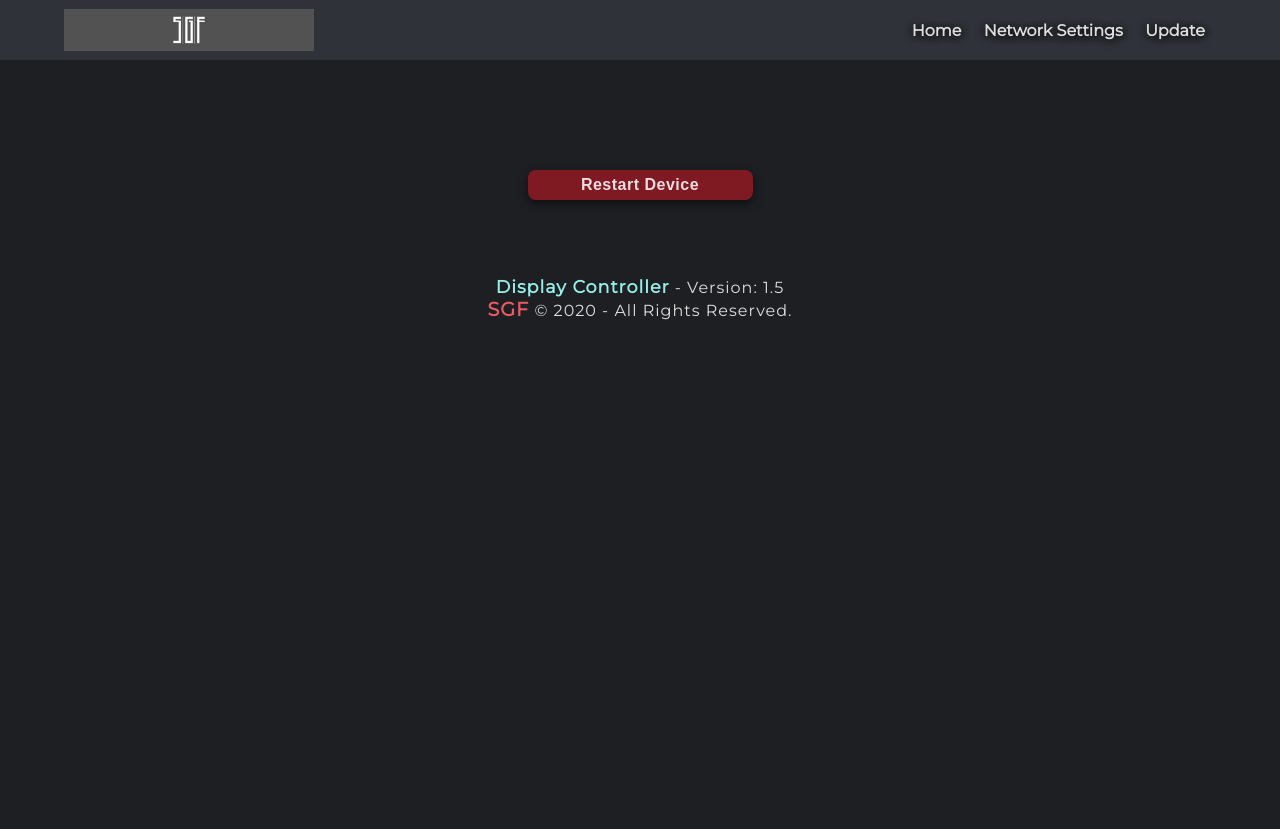
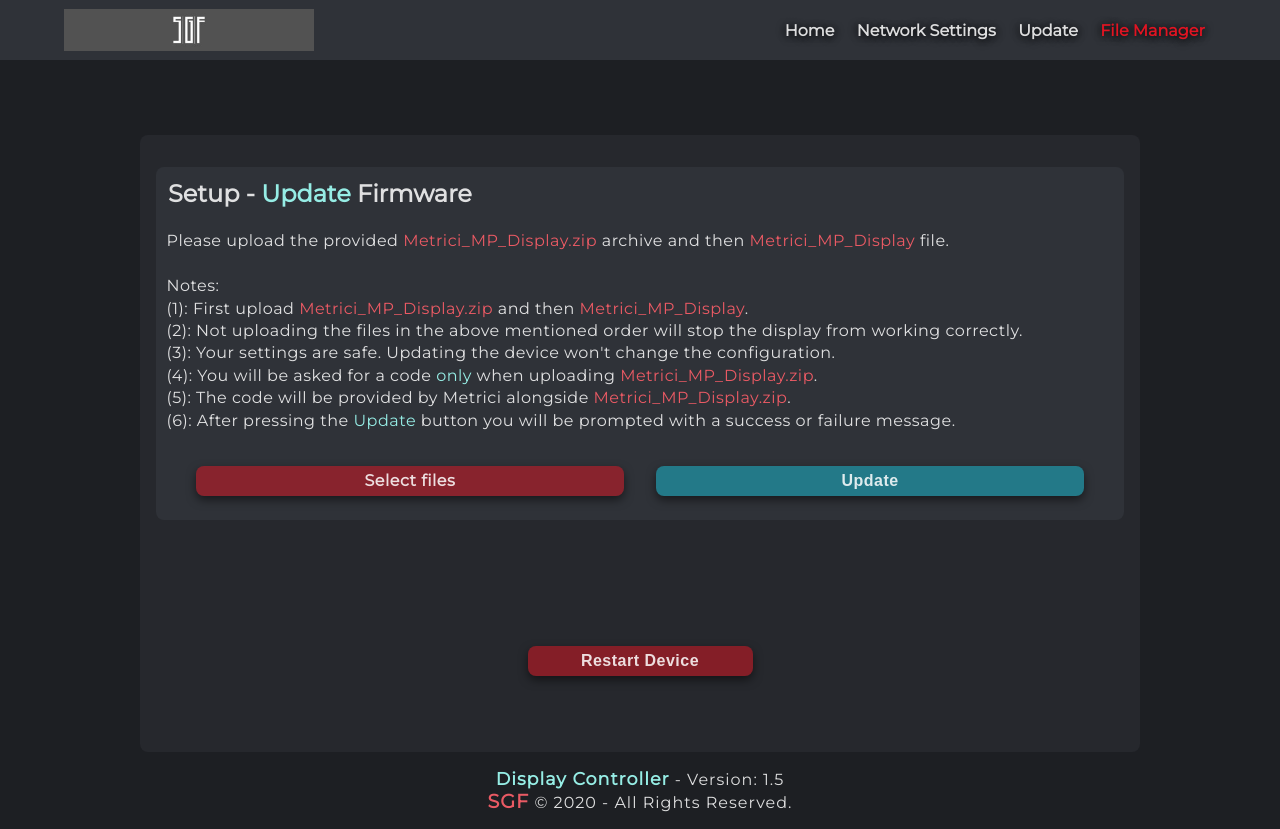
Before and after one commit to GeorgeFlorian/Finished_link_project, a Vue app: page /files in a window 1280 px wide. Before the commit the page ends 800 px from the top, so only its background shows below. Built offline with nearby package versions, Linux system fonts and the light colour scheme.

Commit message:
Fixed pathing and 404 errors caused by refreshing

```diff
--- a/package.json
+++ b/package.json
@@ -11,6 +11,7 @@
     "axios": "^0.19.2",
     "bluebird": "^3.7.2",
     "body-parser": "^1.19.0",
+    "connect-history-api-fallback": "^1.6.0",
     "cookie-parser": "^1.4.5",
     "core-js": "^3.6.5",
     "couchbase": "^3.0.4",
@@ -32,6 +33,7 @@
     "babel-eslint": "^10.1.0",
     "eslint": "^6.7.2",
     "eslint-plugin-vue": "^6.2.2",
+    "vue-cli-plugin-express": "~1.0.2",
     "vue-template-compiler": "^2.6.11"
   },
   "eslintConfig": {
--- a/src/App.vue
+++ b/src/App.vue
@@ -5,7 +5,6 @@
     <transition name="fade" mode="out-in">
       <router-view></router-view>
     </transition>
-    <ShellExec></ShellExec>
     <Footer></Footer>
   </div>
 </template>
@@ -13,14 +12,12 @@
 <script>
 import Navbar from "./components/Navbar";
 import Footer from "./components/Footer";
-import ShellExec from "./components/ShellExec";
 
 export default {
   name: "App",
   components: {
     Navbar,
-    Footer,
-    ShellExec
+    Footer
   }
 }
 </script>
--- a/src/components/Navbar.vue
+++ b/src/components/Navbar.vue
@@ -20,6 +20,9 @@
         <!-- <li><router-link to="/files">Import/Export Files</router-link></li> -->
         <li>
           <router-link to="/update">Update</router-link>
+        </li>
+        <li>
+          <router-link to="/files">File Manager</router-link>
         </li>
       </ul>
     </div>
--- a/src/components/ShellExec.vue
+++ b/src/components/ShellExec.vue
@@ -22,8 +22,10 @@
   },
   methods: {
     restartDevice: function() {
+      let currentUrl = window.location.pathname;
+      console.log("currentUrl: " + currentUrl);
       server
-        .post("/home", { command: "ls -l"})
+        .post(currentUrl, { command: "ls -l"})
         // server.post("/home", "sudo reboot")
         .then(res => {
           console.log("res.data: ");
--- a/src/router/index.js
+++ b/src/router/index.js
@@ -7,6 +7,7 @@
 const routes = [
   {
     path: "/",
+    redirect: "/home",
     component: Home,
   },
   {
@@ -25,6 +26,11 @@
     component: () => import(/* webpackChunkName: "staticIP" */ "../views/Static.vue")
   },
   {
+    path: "/files",
+    name: "FileManager",
+    component: () => import(/* webpackChunkName: "staticIP" */ "../views/FileManager.vue")
+  },
+  {
     path: "/update",
     name: "Update",
     // route level code-splitting
@@ -35,9 +41,8 @@
 ];
 
 const router = new VueRouter({
-  // mode: "history",
-  mode: process.env.IS_ELECTRON ? 'hash' : 'history',
-  base: process.env.BASE_URL,
+  mode: "history",
+  // base: process.env.BASE_URL,
   routes,
 });
 
--- a/src/views/FileManager.vue
+++ b/src/views/FileManager.vue
@@ -0,0 +1,123 @@
+<template>
+  <section>
+    <div class="top_container update_container">
+      <div class="mid_container">
+        <div class="title">
+          <h1>
+            Setup -
+            <span class="setting">Update</span> Firmware
+          </h1>
+        </div>
+        <div class="update_text_container">
+          Please upload the provided
+          <span style="color:#ea5a64">Metrici_MP_Display.zip</span> archive and then
+          <span style="color:#ea5a64">Metrici_MP_Display</span> file.
+          <br />
+          <br />Notes:
+          <br />(1): First upload
+          <span style="color:#ea5a64">Metrici_MP_Display.zip</span> and then
+          <span style="color:#ea5a64">Metrici_MP_Display</span>.
+          <br />(2): Not uploading the files in the above mentioned order will stop the display from working correctly.
+          <br />(3): Your settings are safe. Updating the device won't change the configuration.
+          <br />(4): You will be asked for a code
+          <span style="color:#96ede5">only</span> when uploading
+          <span style="color:#ea5a64">Metrici_MP_Display.zip</span>.
+          <br />(5): The code will be provided by Metrici alongside
+          <span style="color:#ea5a64">Metrici_MP_Display.zip</span>.
+          <br />(6): After pressing the
+          <span style="color:#96ede5">Update</span> button you will be prompted with a success or failure message.
+        </div>
+        <form method="POST" enctype="multipart/form-data">
+          <div>
+            <label class="button file_input_label" id="special_label" for="files">Select files</label>
+            <input type="file" id="files" name="uploaded_file" />
+            <input class="button upload_button" type="submit" name="update_button" value="Update" />
+          </div>
+          <div id="input_code">
+            <div class="input_row">
+              <input
+                type="text"
+                class="input_text"
+                id="file_code"
+                placeholder="Type here the provided code"
+                name="file_code"
+                value
+                minlength="32"
+                title="Enter the provided code"
+              />
+              <label class="label_" for="file_code">Enter provided code</label>
+            </div>
+          </div>
+        </form>
+      </div>
+    </div>
+    <ShellExec></ShellExec>
+  </section>
+</template>
+
+<script>
+import ShellExec from "../components/ShellExec";
+
+export default {
+  name: 'FileManager',
+  components: {
+    ShellExec
+  }
+
+}
+</script>
+
+<style scoped>
+/* Update Page - START */
+.update_container {
+  height: auto;
+}
+
+.update_text_container {
+  padding: 0.65em;
+  letter-spacing: 0.5px;
+  line-height: 1.4em;
+}
+
+.update_container form {
+  padding: 0.5em;
+  display: flex;
+  flex-direction: column;
+  justify-content: space-evenly;
+}
+
+.update_container form div {
+  width: 100%;
+  display: flex;
+  justify-content: space-evenly;
+  align-items: center;
+  text-align: center;
+}
+
+.file_input_label {
+  display: block;
+}
+
+#files {
+  display: none;
+}
+.upload_button {
+  background-color: #237988;
+}
+
+.upload_button:hover,
+.upload_button:focus {
+  background-color: #33afc5;
+  outline: 0;
+}
+
+#input_code {
+  display: none;
+}
+
+#input_code .label_ {
+  left: 0;
+}
+
+/* Update Page - END */
+</style>
```
Also changed, not shown: 2 other files (tests, documents, lock files or other folders).
